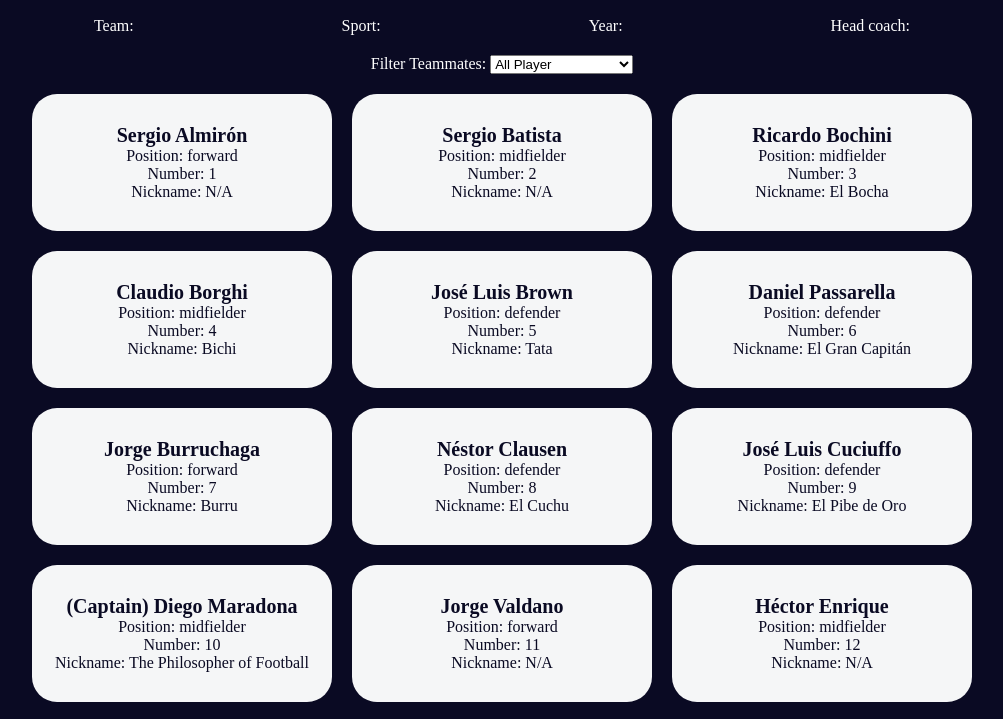
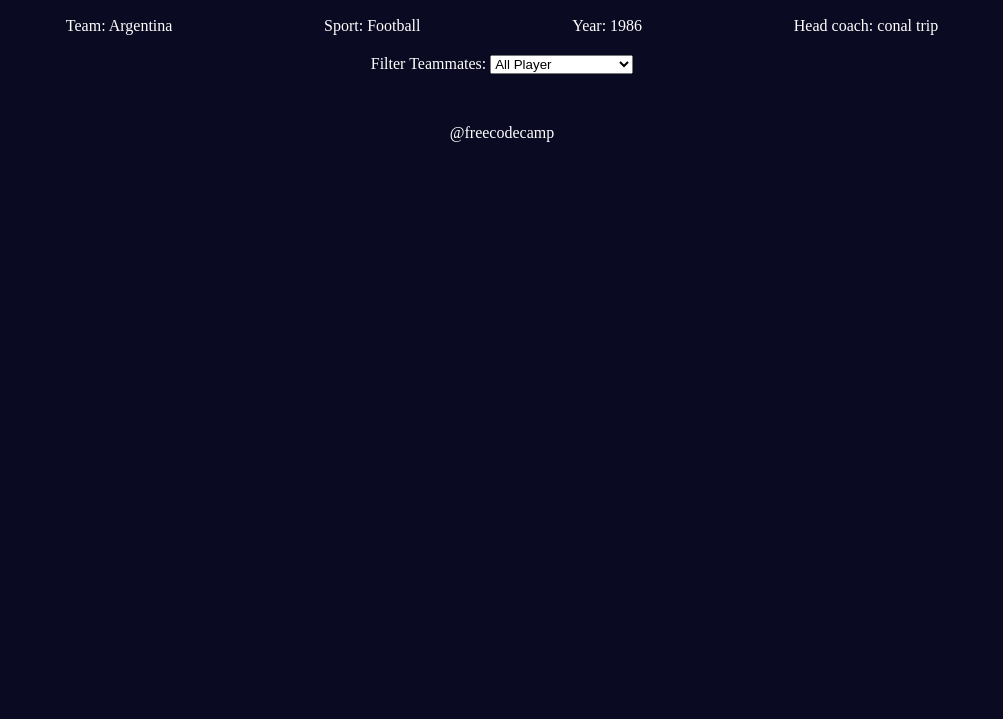
Before and after one commit to hassanjawedwani/Project-Player-Cards, a plain HTML site: page index.html in a window 1280 px wide. Shown: the part 70-789 px from the top of the page, without its empty margins (138-1141 px from the left). Drawn offline with Linux system fonts and the light colour scheme.

Commit message:
project complete

```diff
--- a/index.html
+++ b/index.html
@@ -11,23 +11,23 @@
         <h1>Team Stats</h1>
         <main>
             <div id="stats">
-                <p>Team:</p>
-                <p>Sport:</p>
-                <p>Year:</p>
-                <p>Head coach:</p>
+                <p>Team: <span id="team"></span></p>
+                <p>Sport: <span id="sport"></span></p>
+                <p>Year: <span id="year"></span></p>
+                <p>Head coach: <span id="coach-name"></span></p>
             </div>
             <label for="filter-selector">Filter Teammates:
                 <select id="filter-selector">
-                    <option>All Player</option>
-                    <option>Nicknames</option>
-                    <option>Position Forward</option>
-                    <option>Position Midfielder</option>
-                    <option>Position Defender</option>
-                    <option>Position Goalkeeper</option>
+                    <option value="all">All Player</option>
+                    <option value="nickname">Nicknames</option>
+                    <option value="forward">Position Forward</option>
+                    <option value="midfielder">Position Midfielder</option>
+                    <option value="defender">Position Defender</option>
+                    <option value="goalkeeper">Position Goalkeeper</option>
                 </select>
             </label>
             <div class="cards">
-                <div class="card">
+                <!-- <div class="card">
                     <h2>Sergio Almirón</h2>
                     <p>Position: forward</p>
                     <p>Number: 1</p>
@@ -158,11 +158,12 @@
                     <p>Position: goalkeeper</p>
                     <p>Number: 22</p>
                     <p>Nickname: N/A</p>
-                </div>
+                </div> -->
             </div>
         </main>
 
     </div>
     <footer>@freecodecamp</footer>
+    <script src="script.js"></script>
 </body>
 </html>
--- a/script.js
+++ b/script.js
@@ -0,0 +1,219 @@
+const teamText = document.getElementById('team');
+const sportText = document.getElementById('sport');
+const yearText = document.getElementById('year');
+const headCoachText = document.getElementById('coach-name');
+const filterSelector = document.getElementById('filter-selector');
+const cards = document.querySelector('.cards');
+
+const myFavoriteTeam = {
+    team: "Argentina",
+    sport: "Football",
+    year: 1986,
+    headCoach: {
+        coachName: "conal trip",
+        matches: 7
+    },
+    players : [
+        {
+            name: "Sergio Almirón",
+            position: "forward",
+            number: 1,
+            isCaptain: false,
+            nickname: null,
+        },
+        {
+        name: "Sergio Batista",
+        position: "midfielder",
+        number: 2,
+        isCaptain: false,
+        nickname: null,
+        },
+        {
+        name: "Ricardo Bochini",
+        position: "midfielder",
+        number: 3,
+        isCaptain: false,
+        nickname: "El Bocha",
+        },
+        {
+        name: "Claudio Borghi",
+        position: "midfielder",
+        number: 4,
+        isCaptain: false,
+        nickname: "Bichi",
+        },
+        {
+        name: "José Luis Brown",
+        position: "defender",
+        number: 5,
+        isCaptain: false,
+        nickname: "Tata",
+        },
+        {
+        name: "Daniel Passarella",
+        position: "defender",
+        number: 6,
+        isCaptain: false,
+        nickname: "El Gran Capitán",
+        },
+        {
+        name: "Jorge Burruchaga",
+        position: "forward",
+        number: 7,
+        isCaptain: false,
+        nickname: "Burru",
+        },
+        {
+        name: "Néstor Clausen",
+        position: "defender",
+        number: 8,
+        isCaptain: false,
+        nickname: null,
+        },
+        {
+        name: "José Luis Cuciuffo",
+        position: "defender",
+        number: 9,
+        isCaptain: false,
+        nickname: "El Cuchu",
+        },
+        {
+        name: "Diego Maradona",
+        position: "midfielder",
+        number: 10,
+        isCaptain: true,
+        nickname: "El Pibe de Oro",
+        },
+        {
+        name: "Jorge Valdano",
+        position: "forward",
+        number: 11,
+        isCaptain: false,
+        nickname: "The Philosopher of Football",
+        },
+        {
+        name: "Héctor Enrique",
+        position: "midfielder",
+        number: 12,
+        isCaptain: false,
+        nickname: null,
+        },
+        {
+        name: "Oscar Garré",
+        position: "defender",
+        number: 13,
+        isCaptain: false,
+        nickname: null,
+        },
+        {
+        name: "Ricardo Giusti",
+        position: "midfielder",
+        number: 14,
+        isCaptain: false,
+        nickname: null,
+        },
+        {
+        name: "Luis Islas",
+        position: "goalkeeper",
+        number: 15,
+        isCaptain: false,
+        nickname: "El loco",
+        },
+        {
+        name: "Julio Olarticoechea",
+        position: "defender",
+        number: 16,
+        isCaptain: false,
+        nickname: null,
+        },
+        {
+        name: "Pedro Pasculli",
+        position: "forward",
+        number: 17,
+        isCaptain: false,
+        nickname: null,
+        },
+        {
+        name: "Nery Pumpido",
+        position: "goalkeeper",
+        number: 18,
+        isCaptain: false,
+        nickname: null,
+        },
+        {
+        name: "Oscar Ruggeri",
+        position: "defender",
+        number: 19,
+        isCaptain: false,
+        nickname: "El Cabezón",
+        },
+        {
+        name: "Carlos Tapia",
+        position: "midfielder",
+        number: 20,
+        isCaptain: false,
+        nickname: null,
+        },
+        {
+        name: "Marcelo Trobbiani",
+        position: "midfielder",
+        number: 21,
+        isCaptain: false,
+        nickname: "Calesita",
+        },
+        {
+        name: "Héctor Zelada",
+        position: "goalkeeper",
+        number: 22,
+        isCaptain: false,
+        nickname: null,
+        }
+    ]
+};
+
+const {team, sport, year, players} = myFavoriteTeam;
+const {coachName} = myFavoriteTeam.headCoach;
+
+teamText.textContent = team;
+sportText.textContent = sport;
+yearText.textContent = year;
+headCoachText.textContent = coachName;
+
+const filterShow = (arr = players) => {
+    cards.innerHTML = arr.map(player => `
+        <div class="card">
+        <h2>${player.name}</h2>
+        <p>Position: ${player.position}</p>
+        <p>Number: ${player.number}</p>
+        <p>Nickname: ${player.nickname}</p>
+        </div>
+    `).join("");
+};
+
+// filterShow();
+
+filterSelector.addEventListener('change', (e) => {
+   switch(e.target.value) {
+    case "all":
+    filterShow(players.filter(player => player));
+    break;
+    case "nickname":
+    filterShow(players.filter(player => player.nickname!== null));
+    break;
+    case "forward":
+    filterShow(players.filter(player => player.position === "forward"));
+    break;
+    case "midfielder":
+    filterShow(players.filter(player => player.position === "midfielder"));
+    break;
+    case "defender":
+    filterShow(players.filter(player => player.position === "defender"));
+    break;
+    case "goalkeeper":
+    filterShow(players.filter(player => player.position === "goalkeeper"));
+    break;
+    default:
+    filterSelector();
+
+    }
+});
```
